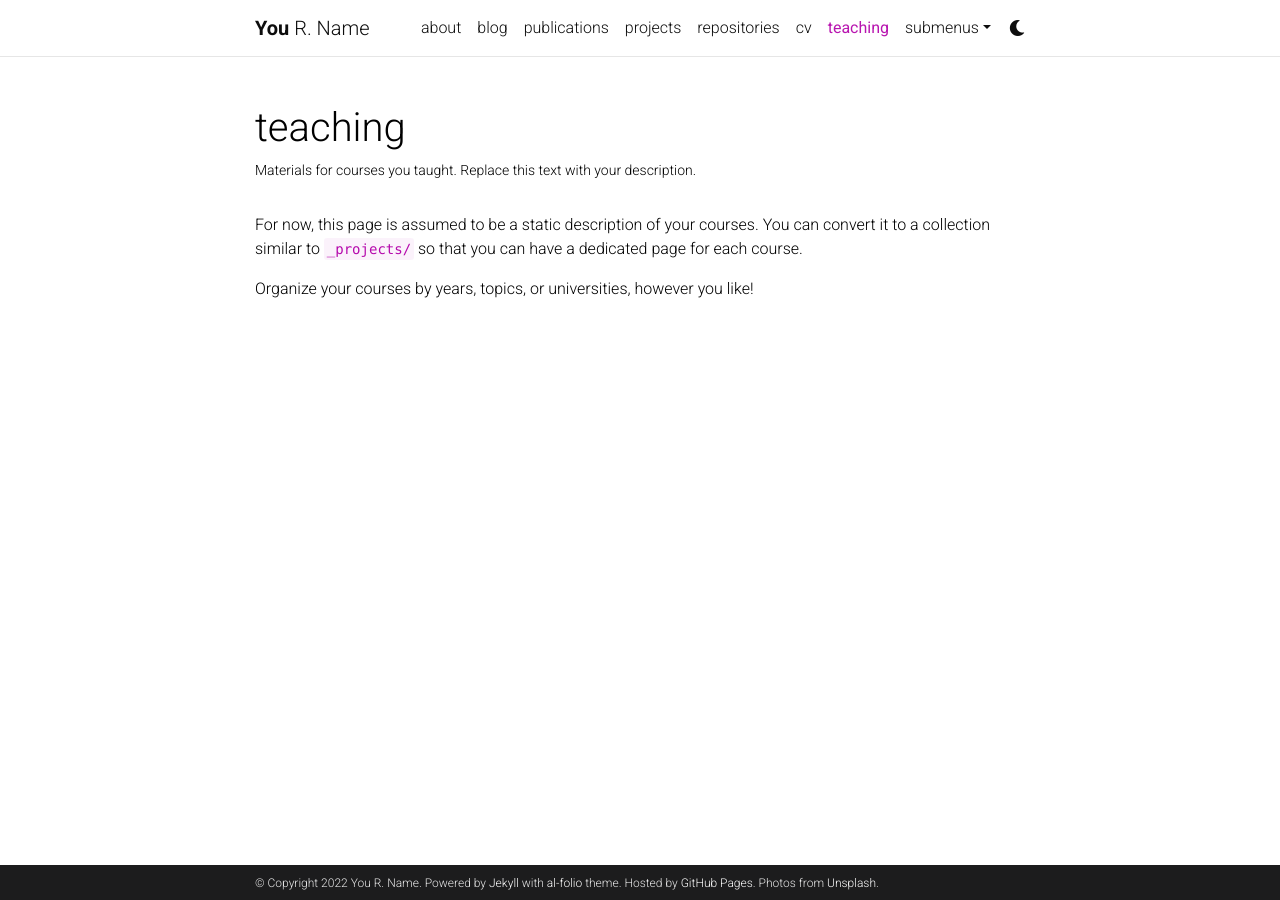
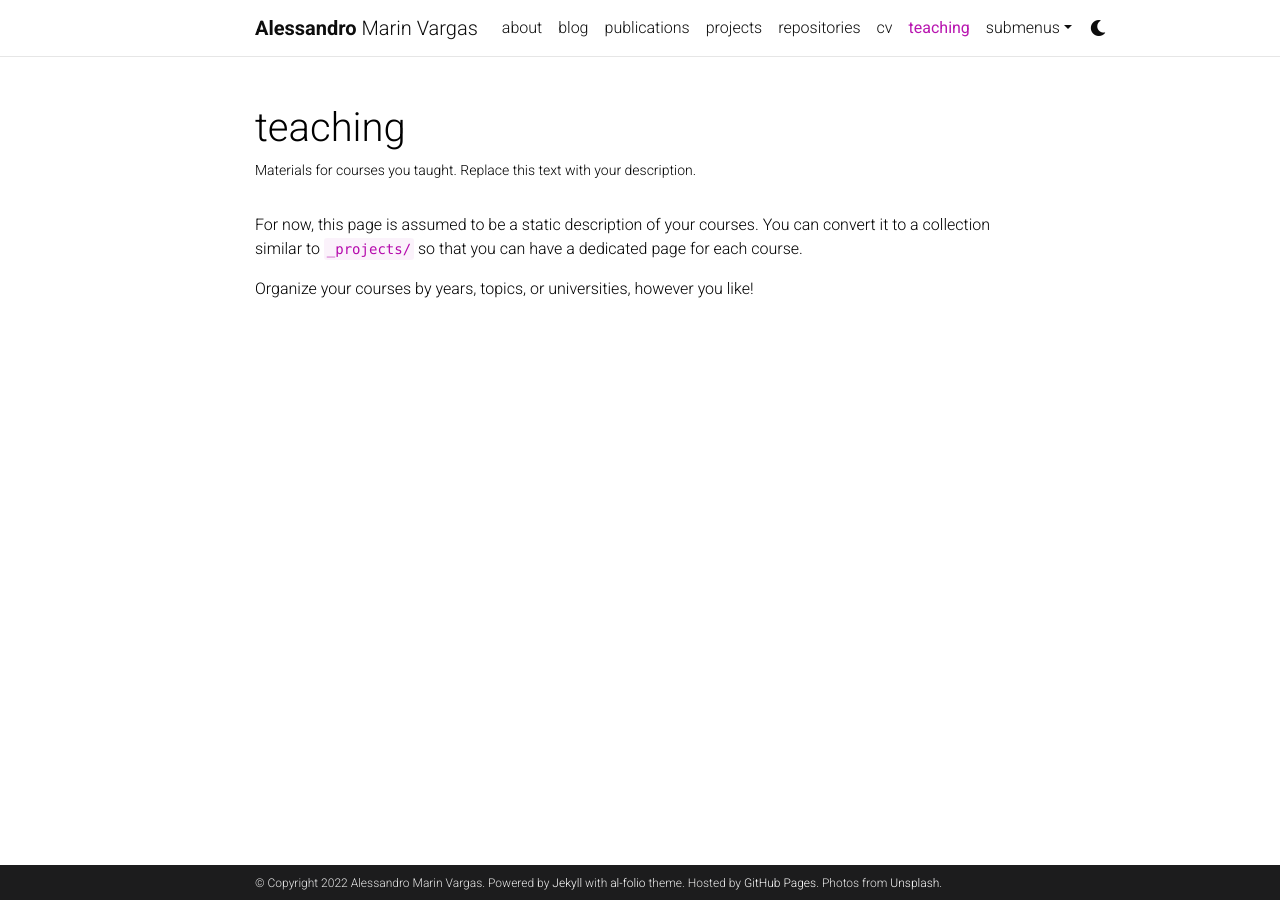
Before and after one commit to vargas95/Alessandro_portfolio1, a Jekyll site: the page built from _pages/teaching.md, in a window 1280 px wide. Built offline with Jekyll 4.4.1, drawn with Linux system fonts in a browser that asks for light colours; comment, search, counter and statistics services are not loaded; a style sheet for code colours, icons or effects is not loaded.

Commit message:
Update _config.yml

```diff
--- a/_config.yml
+++ b/_config.yml
@@ -3,10 +3,10 @@
 # -----------------------------------------------------------------------------
 
 title: blank # the website title (if blank, full name will be used instead)
-first_name: You
-middle_name: R.
-last_name: Name
-email: you@example.com
+first_name: Alessandro
+middle_name:
+last_name: Marin Vargas
+email: alessandro.marinvargas@epfl.ch
 description: > # the ">" symbol means to ignore newlines until "footer_text:"
   A simple, whitespace theme for academics. Based on [*folio](https://github.com/bogoli/-folio) design.
 footer_text: >
@@ -67,9 +67,9 @@ og_image: # The site-wide (default for all links) Open Graph preview image
 # Social integration
 # -----------------------------------------------------------------------------
 
-github_username: # your GitHub user name
+github_username: vargas95 # your GitHub user name
 gitlab_username: # your GitLab user name
-twitter_username: # your Twitter handle
+twitter_username: a.marinvargas # your Twitter handle
 linkedin_username: # your LinkedIn user name
 scholar_userid: # your Google Scholar ID
 semanticscholar_id: # your Semantic Scholar ID
```
